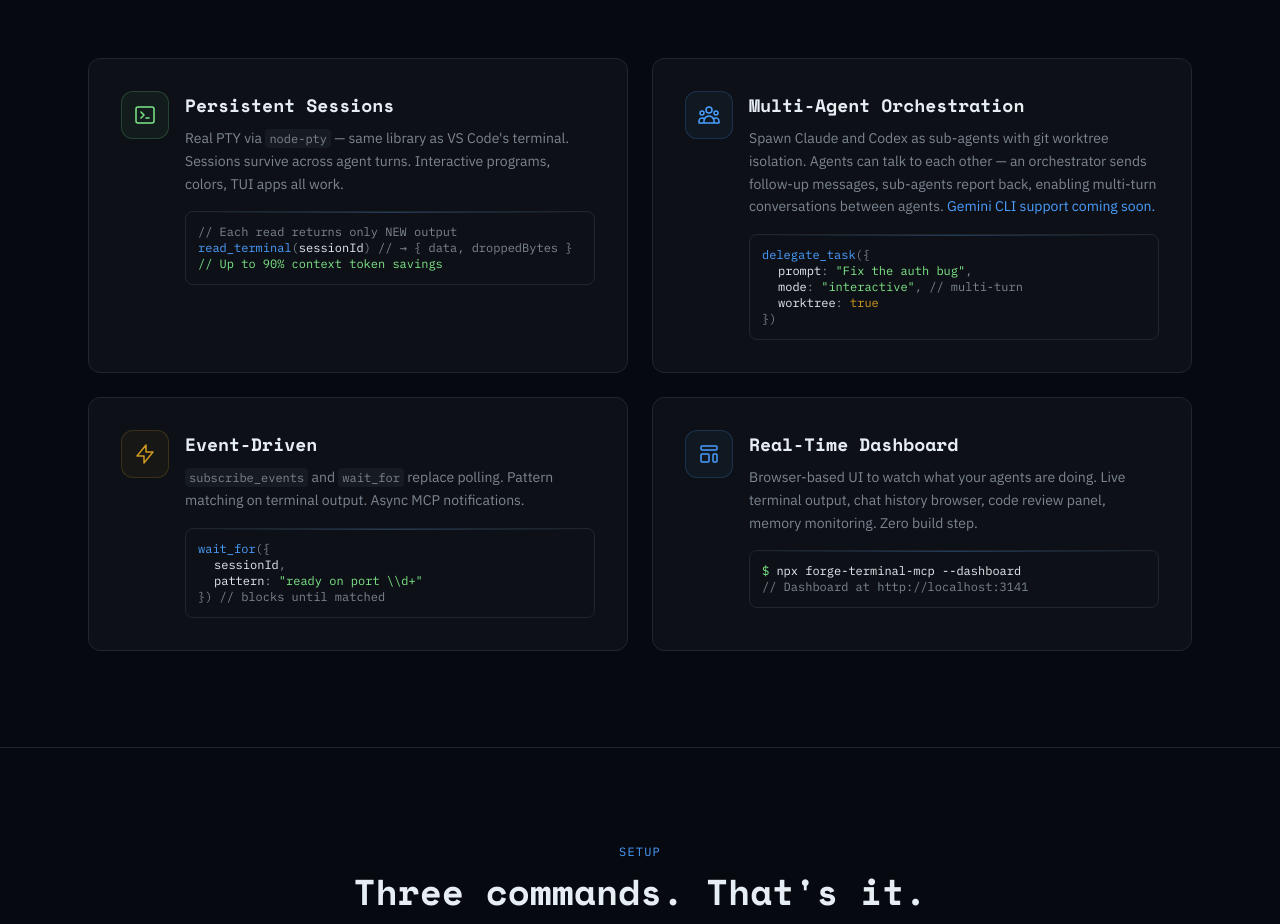
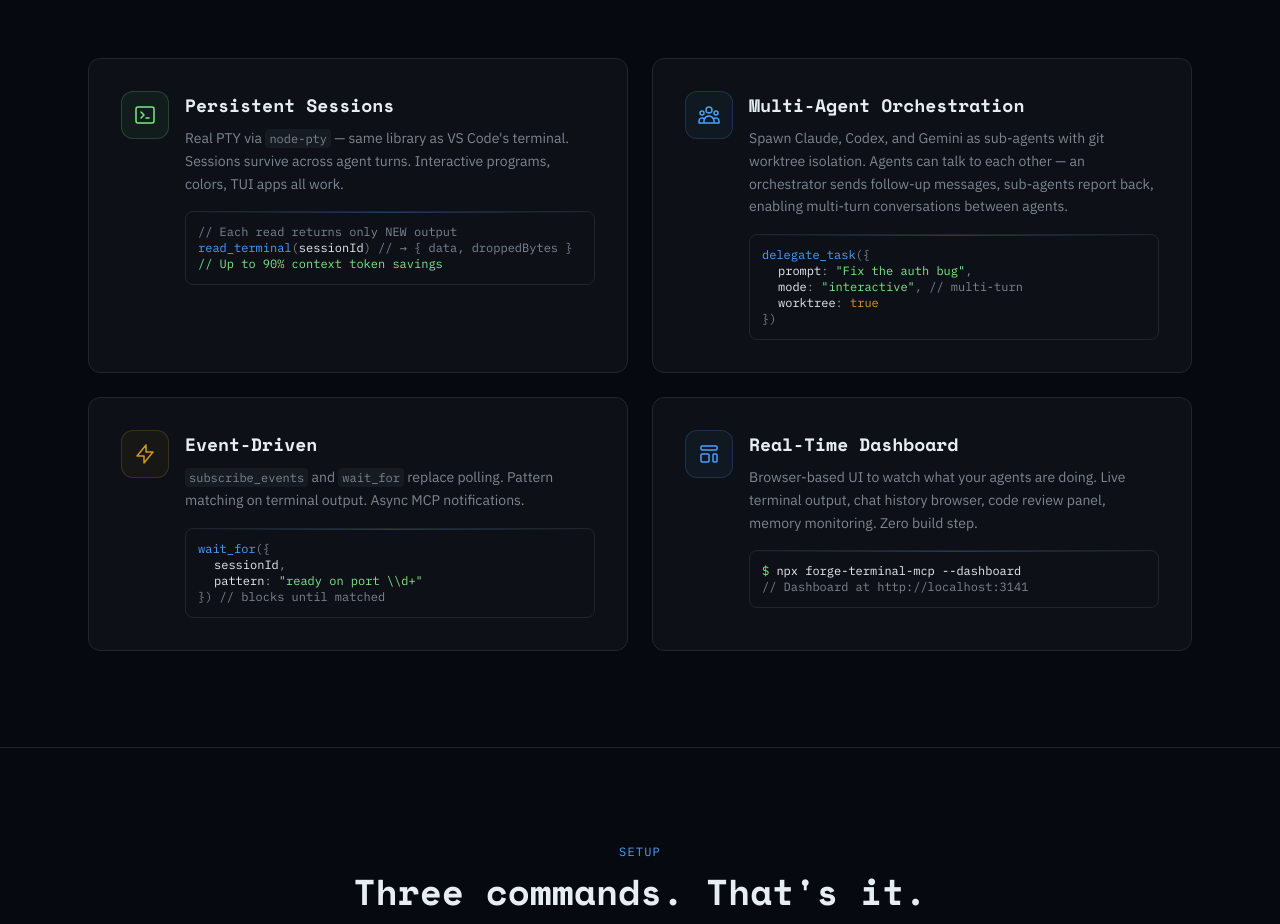
Before and after one commit to ferodrigop/forge, a plain HTML site: page index.html in a window 1280 px wide. Shown: the part 2340-3264 px from the top of the page. Drawn offline with nearby package versions, Linux system fonts and the light colour scheme.

Commit message:
deploy: 2585f6a1fac332258a262ea00ca119968f5f38a3

```diff
--- a/index.html
+++ b/index.html
@@ -476,7 +476,7 @@
             </div>
             <div>
               <h3 class="font-display font-bold text-lg text-bright mb-2">Multi-Agent Orchestration</h3>
-              <p class="text-sm text-muted leading-relaxed mb-4">Spawn Claude and Codex as sub-agents with git worktree isolation. Agents can talk to each other &mdash; an orchestrator sends follow-up messages, sub-agents report back, enabling multi-turn conversations between agents. <span class="text-accent">Gemini CLI support coming soon.</span></p>
+              <p class="text-sm text-muted leading-relaxed mb-4">Spawn Claude, Codex, and Gemini as sub-agents with git worktree isolation. Agents can talk to each other &mdash; an orchestrator sends follow-up messages, sub-agents report back, enabling multi-turn conversations between agents.</p>
               <div class="code-block p-3 font-mono text-xs">
                 <span class="text-accent">delegate_task</span><span class="text-muted">({</span><br>
                 <span class="text-bright pl-4">prompt</span><span class="text-muted">:</span> <span class="text-glow">"Fix the auth bug"</span><span class="text-muted">,</span><br>
```
